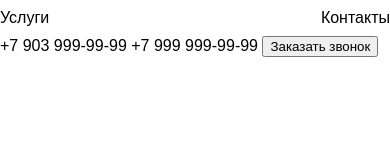
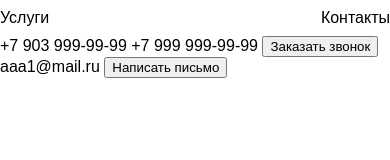
Before and after one commit to annnpopova/special-app, a plain HTML site: page index.html in a window 390 px wide. Drawn offline with Linux system fonts and the light colour scheme.

Commit message:
phone number changed, e-mail changed

```diff
--- a/index.html
+++ b/index.html
@@ -16,9 +16,13 @@
             <a href="#contacts">Контакты</a>
         </nav>
         <div>
-            <a href="tel:+71234564560">+7 903 999-99-99</a>
+            <a href="tel:+7777777777">+7 903 999-99-99</a>
             <a href="tel:+79999999999">+7 999 999-99-99</a>
             <button>Заказать звонок</button>
+        </div>
+        <div>
+            <a href="e-mail">aaa1@mail.ru</a>
+            <button>Написать письмо</button>
         </div>
     </header>
 </body>
```
